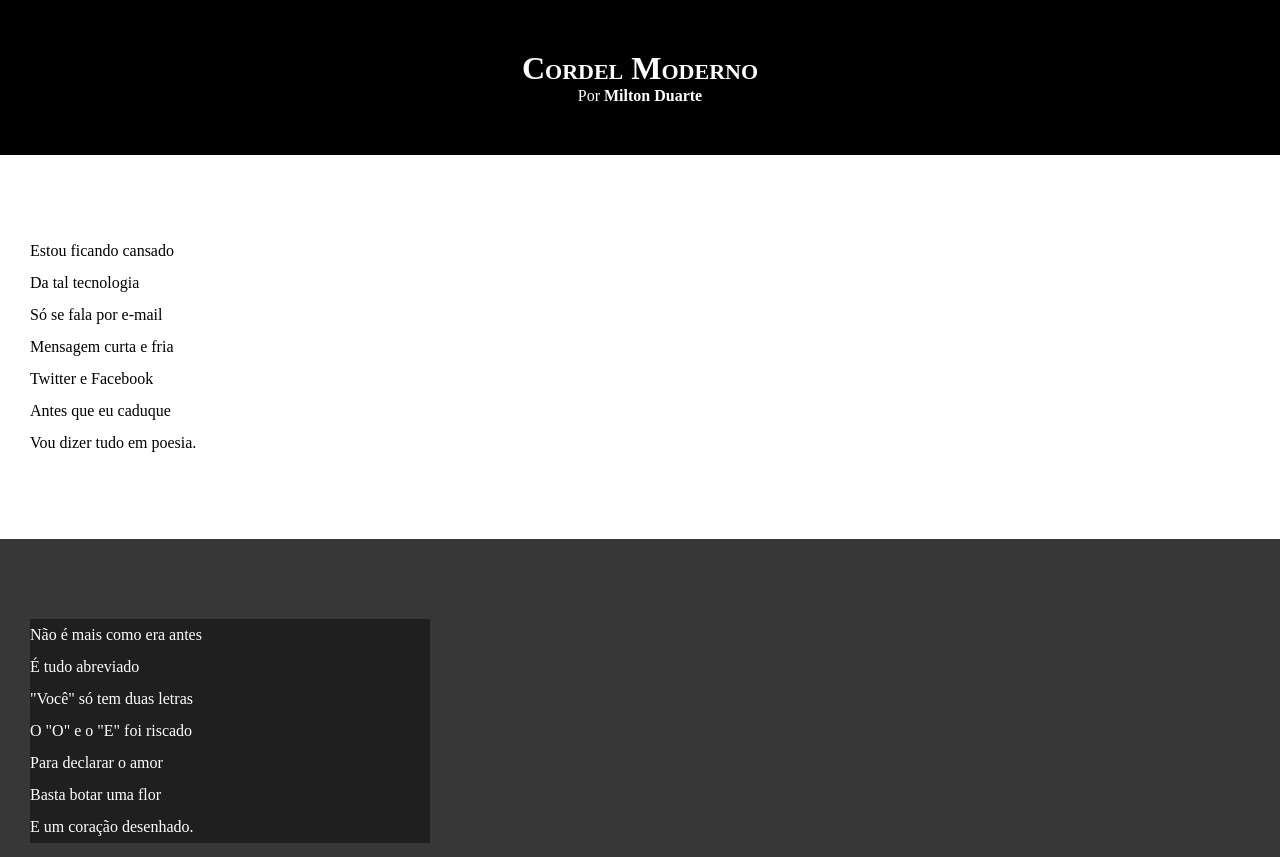
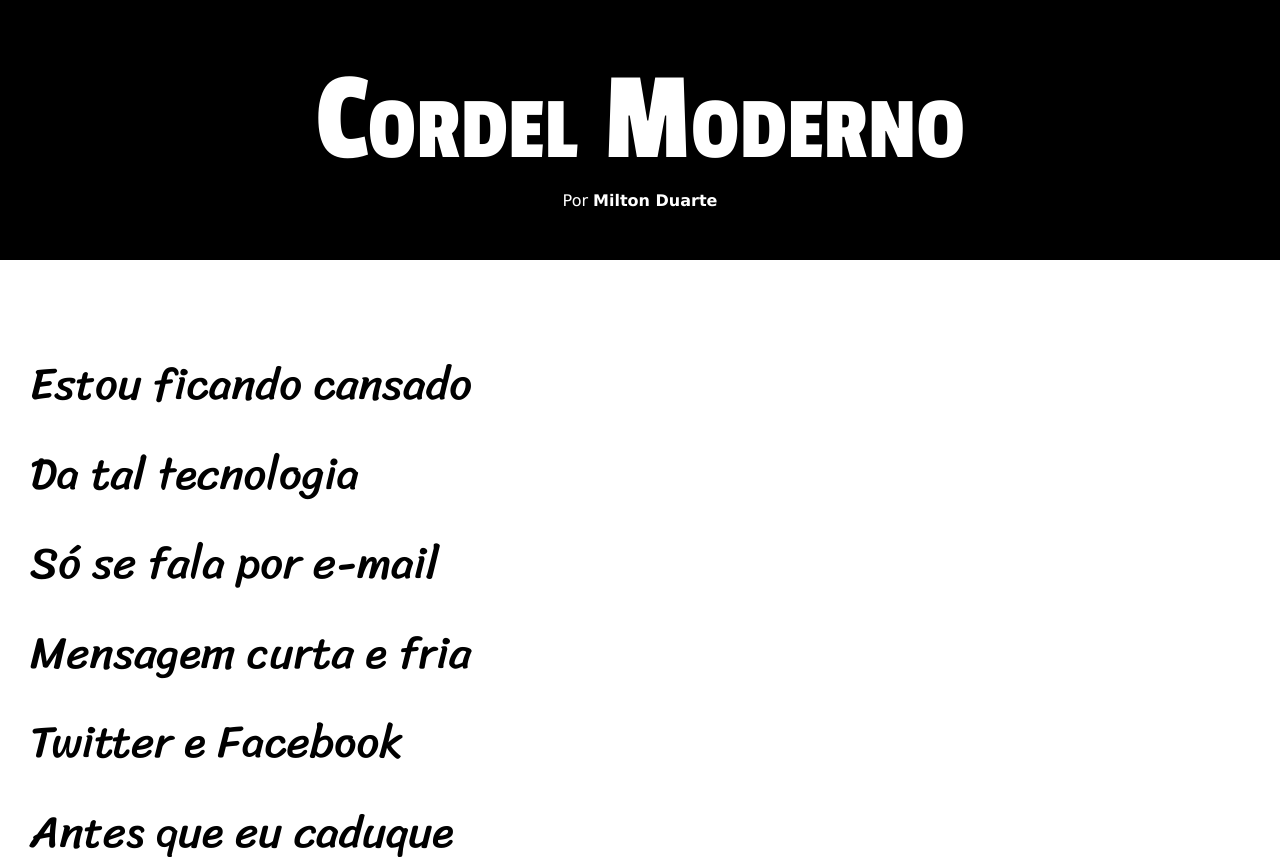
Before and after one commit to Luccasfj/html-css, a plain HTML site: page Desafios propostos/Desafio012/index.html in a window 1280 px wide. Shown: the top 857 px of the page. Drawn offline with Linux system fonts and the light colour scheme.

Commit message:
Atualização de estilos desafio 12

```diff
--- a/Desafios propostos/Desafio012/style.css
+++ b/Desafios propostos/Desafio012/style.css
@@ -1,13 +1,25 @@
 @charset "UTF-8";
 
+@import url('https://fonts.googleapis.com/css2?family=Passion+One&display=swap');
+
+@import url('https://fonts.googleapis.com/css2?family=Sriracha&display=swap');
+
+:root {
+
+    --font1: Verdana, Geneva, Tahoma, sans-serif;
+    --font2:'Passion One', sans-serif;
+    --font3: 'Sriracha', cursive;
+}
 * {
     margin: 0px;
     padding: 0px;
+    font-size: 1em;
 }
 
 html, body {
     min-height: 100vh;
     background-color: darkgray;
+    font-family: var(--font1);
 }
 
 header {
@@ -19,6 +31,9 @@ header {
 header > h1 {
     padding-top: 50px;
     font-variant: small-caps;
+    font-family: var(--font2);
+    font-size: 10vw;
+    font-weight: normal;
 }
 
 header > p {
@@ -40,6 +55,8 @@ section {
     padding-bottom: 10vh;
     line-height: 2em;
     padding-left: 30px;
+    font-family: var(--font3);
+    font-size: 3.5vw;
 }
 
 section.normal {
@@ -53,7 +70,8 @@ section.imagem {
 }
 
 section.imagem > p {
-    width: 400px;
+    display: inline-block;
+    padding: 5px;
     background-color: rgba(0, 0, 0, 0.437);
 }
 
```
